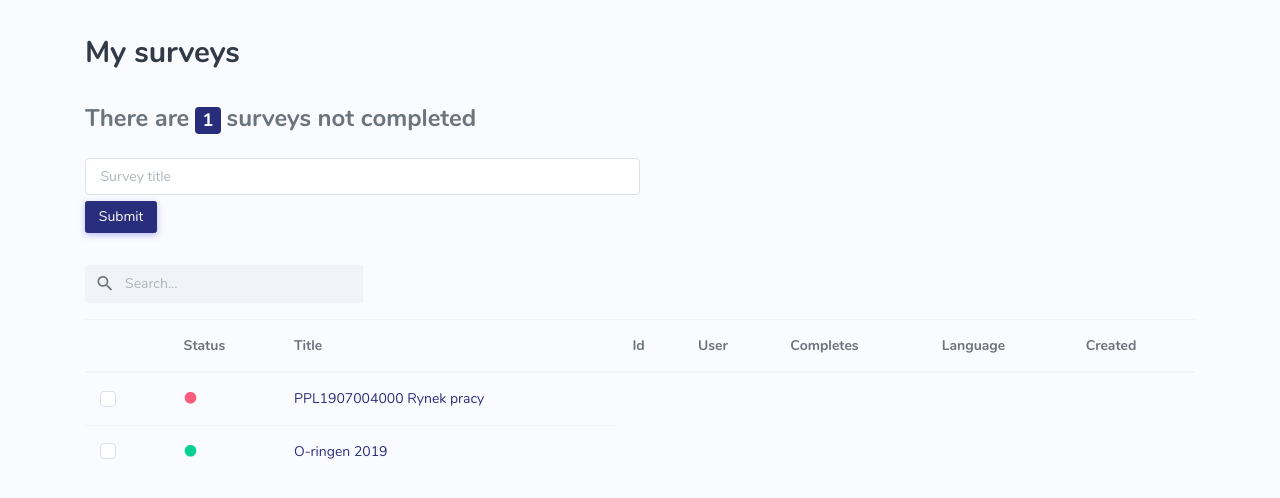
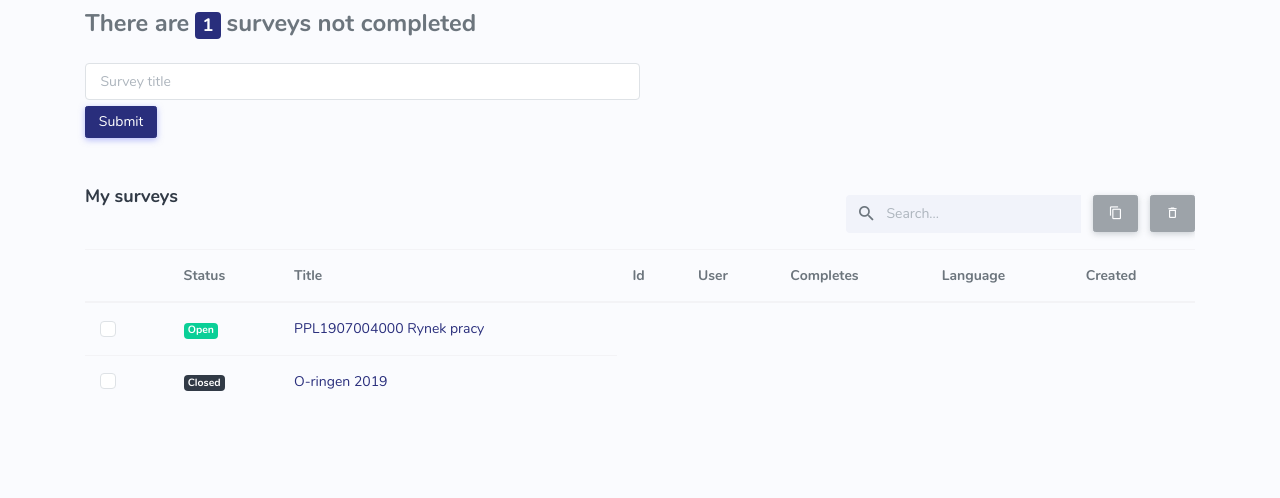
Before and after one commit to sungsynoint/synostorm, a React (Create React App) app: page /surveys in a window 1280 px wide. Shown: the top 498 px of the page. Built offline with nearby package versions, Linux system fonts and the light colour scheme.

Commit message:
Enable/disable copy/delete button

```diff
--- a/src/App.js
+++ b/src/App.js
@@ -1,7 +1,7 @@
 import React, { Component } from "react";
 import { Redirect, Route, Switch } from "react-router-dom";
-import Surveys from "./components/Surveys";
-import EditSurvey from "./components/EditSurvey";
+import Surveys from "./components/surveys";
+import EditSurvey from "./components/editSurvey";
 
 class App extends Component {
   render() {
--- a/src/components/SurveyTable.jsx
+++ b/src/components/SurveyTable.jsx
@@ -1,30 +1,33 @@
 import React, { Component } from "react";
 import { Link } from "react-router-dom";
+import Header from "./header"
+
 
 class SurveyTable extends Component {
 
   render() {
 
-    const surveyCheck = survey => {
-      console.log(survey)
+
+    const surveyStatus = (survey) => {
+      if (survey.completed) {
+        return <span className="badge badge-dark">Closed</span>
+      } else {
+        return <span className="badge badge-success">Open</span>
+      }
+    }
+
+    const surveyCheck = (checked, survey) => {
+      this.setState({
+        checked
+      })
     };
 
-    const surveyStatus = (survey) => {
-      let statusIcon = "mdi mdi-circle"
-
-      if (survey.completed) {
-        statusIcon += " text-success"
-      } else {
-        statusIcon += " text-danger"
-      }
-
-      return <i className={statusIcon} key={survey.id}></i>
-
-    }
 
     const { surveys } = this.props;
 
     return (
+      <div>
+        <Header checked={this.state} />
         <table className="table table-hover table-centered mb-0">
           <thead>
             <tr>
@@ -49,7 +52,7 @@ class SurveyTable extends Component {
                         type="checkbox"
                         id={survey.id}
                         className="custom-control-input"
-                      onChange={() => surveyCheck(survey)}
+                        onChange={(e) => surveyCheck(e.target.checked, survey)}
                       />
                       <label className="custom-control-label" htmlFor={survey.id}></label>
                     </div>
@@ -71,6 +74,7 @@ class SurveyTable extends Component {
             })}
           </tbody>
         </table>
+      </div>
     );
   }
 }
--- a/src/components/Surveys.jsx
+++ b/src/components/Surveys.jsx
@@ -1,8 +1,8 @@
 import React, { Component } from "react";
 import uuidv4 from "uuid/v4";
-import AddSurvey from "./AddSurvey";
-import SurveyTable from "./SurveyTable";
-import SurveyCounter from "./SurveyCounter";
+import AddSurvey from "./addSurvey";
+import SurveyTable from "./surveyTable";
+import SurveyCounter from "./surveyCounter";
 
 class Surveys extends Component {
   state = {
@@ -20,6 +20,7 @@ class Surveys extends Component {
     ]
   };
   render() {
+
     const titleSubmit = e => {
       e.preventDefault();
       const id = uuidv4();
@@ -27,7 +28,8 @@ class Surveys extends Component {
       surveys.push({
         title: e.target.elements.title.value,
         completed: false,
-        id
+        id,
+        checked: false
       });
 
       e.target.elements.title.value = ""
@@ -36,29 +38,16 @@ class Surveys extends Component {
       });
     };
 
+
     const notCompleted = this.state.surveys.filter(function (survey) {
       return !survey.completed;
     });
 
     return (
       <div>
-        <header className="my-4 title">
-          <h2 className="text-dark"> My surveys </h2>
-        </header>
-
         <SurveyCounter notCompleted={notCompleted} />
         <AddSurvey titleSubmit={titleSubmit} />
-        <div className="app-search w-25">
-          <div className="input-group">
-            <input
-              type="text"
-              className="form-control"
-              placeholder="Search..."
-            />
-            <span className="mdi mdi-magnify" />
-            <div className="input-group-append" />
-          </div>
-        </div>
+
         <SurveyTable surveys={this.state.surveys} />
       </div>
     );
--- /dev/null
+++ b/src/components/header.jsx
@@ -0,0 +1,34 @@
+import React from 'react';
+
+const Header = ({ checked }) => {
+
+const isChecked = () =>  checked === null || checked.checked   === false ? "disabled" : "";
+
+return (
+        <header className="page-title-box">
+            <div className="page-title-right app-search ">
+                <div className="input-group">
+                    <input
+                        type="text"
+                        className="form-control"
+                        placeholder="Search..."
+                    />
+                    <span className="mdi mdi-magnify" />
+                    <div className="input-group-append" />
+                    <div className="page-buttons">
+                        <button className="btn btn-secondary ml-2" disabled={isChecked()}
+                        >
+                            <i className="mdi mdi-content-copy"></i>
+                        </button>
+                        <button className="btn btn-secondary ml-2" disabled={isChecked()} >
+                            <i className="mdi mdi-delete-outline"></i>
+                        </button>
+                    </div>
+                </div>
+            </div>
+            <h4 className="text-dark page-title"> My surveys </h4>
+        </header>
+    );
+}
+
+export default Header;
```
Lines whose indentation alone changed are shown as unchanged.
